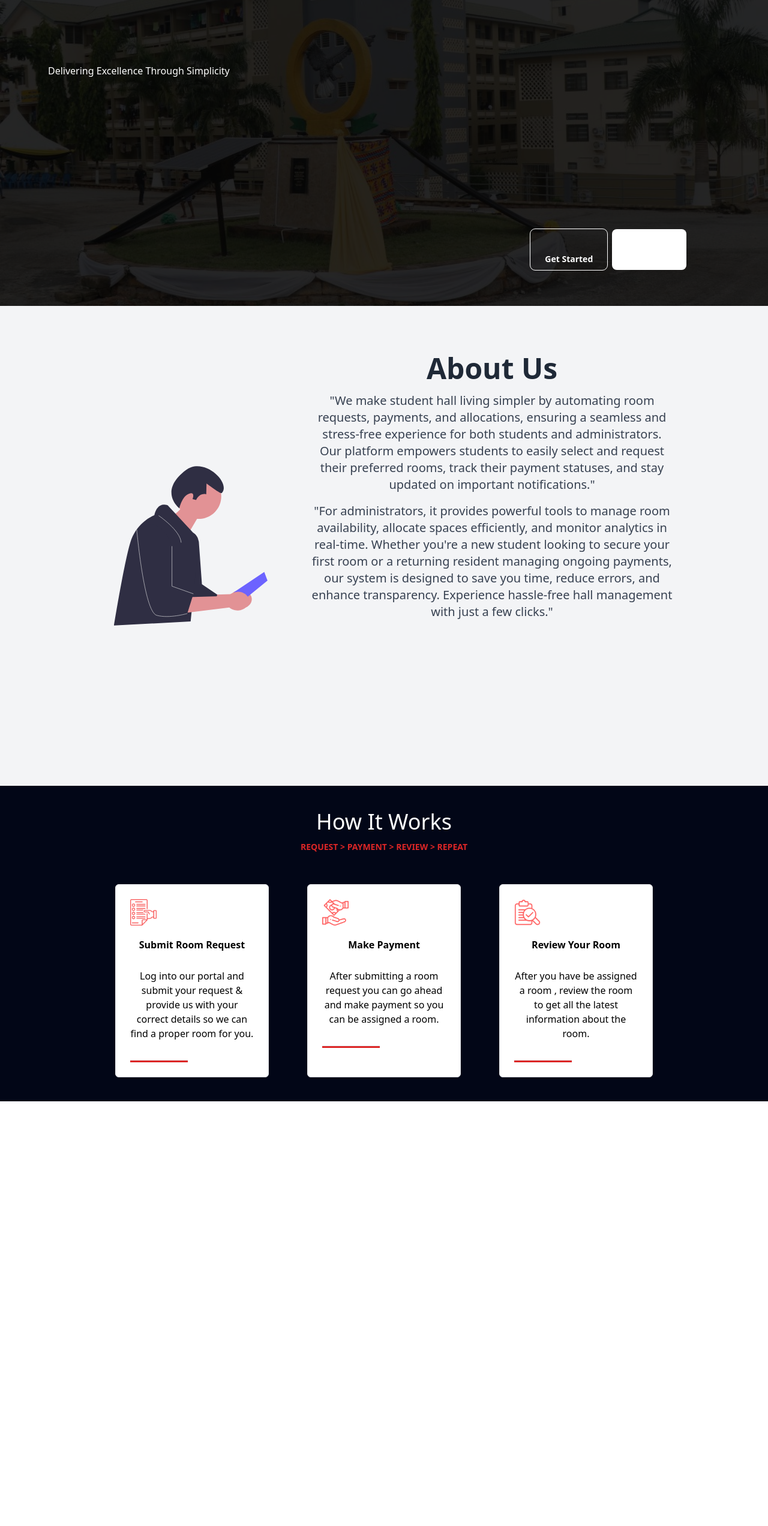
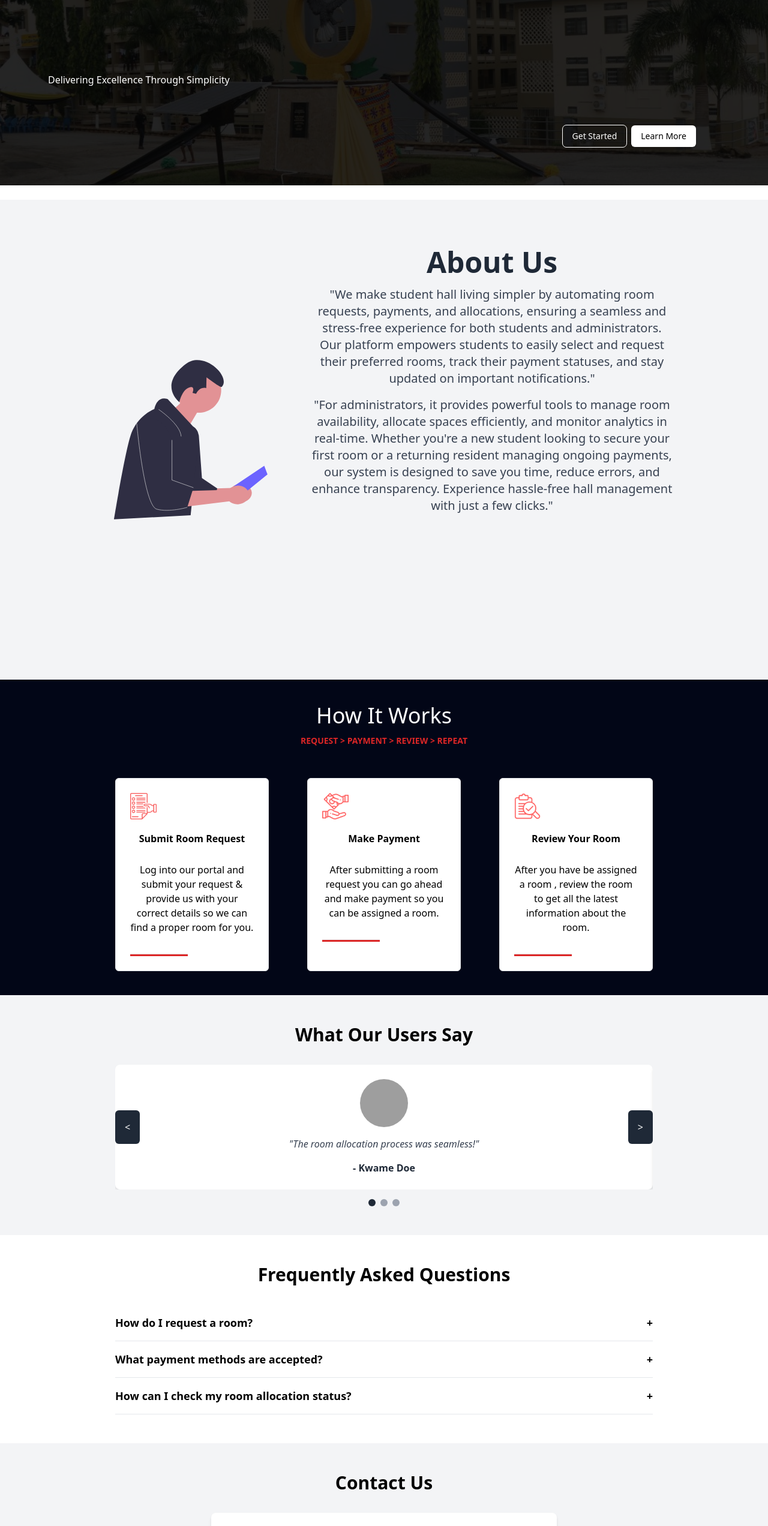
Before and after one commit to samuelfreeman/HallApplicationSystem-Client, a React (Vite) app: page / in a window 1280 px wide. Shown: the part 195-2739 px from the top of the page at 60% size. Before the commit the page ends 2031 px from the top, so only its background shows below. Built offline with nearby package versions, Linux system fonts and the light colour scheme; grey boxes are pictures that could not be loaded.

Commit message:
few fixes

```diff
--- a/package.json
+++ b/package.json
@@ -12,7 +12,9 @@
   "dependencies": {
     "@hookform/resolvers": "^3.9.1",
     "@radix-ui/react-label": "^2.1.1",
+    "@radix-ui/react-slider": "^1.2.2",
     "@radix-ui/react-slot": "^1.1.1",
+    "@radix-ui/react-tabs": "^1.1.2",
     "@reduxjs/toolkit": "^2.5.0",
     "@types/jwt-decode": "^3.1.0",
     "@types/react-redux": "^7.1.34",
--- a/src/Pages/HomePage.tsx
+++ b/src/Pages/HomePage.tsx
@@ -3,6 +3,10 @@ import Navbar from "../component/Navbar";
 import Hero from "../component/Hero";
 import About from "../component/About";
 import HIW from "../component/HIW";
+import ContactUs from "../component/ContactUs";
+import Testimonials from "../component/Testimonials";
+import FAQ from "../component/FAQ";
+import Footer from "../component/Footer";
 const HomePage = () => {
 
 
@@ -15,6 +19,10 @@ const HomePage = () => {
       <About />
       <HIW/>
       <Toaster />
+      <Testimonials/>
+      <FAQ/>
+      <ContactUs/>
+      <Footer/>
     </div>
   );
 };
--- /dev/null
+++ b/src/component/ContactUs.tsx
@@ -0,0 +1,61 @@
+import React, { useState } from "react";
+import { Button } from "../../components/ui/button";
+
+const ContactUs: React.FC = () => {
+  const [form, setForm] = useState({ name: "", email: "", message: "" });
+
+  const handleChange = (e: React.ChangeEvent<HTMLInputElement | HTMLTextAreaElement>) => {
+    setForm({ ...form, [e.target.name]: e.target.value });
+  };
+
+  const handleSubmit = (e: React.FormEvent) => {
+    e.preventDefault();
+    alert("Your message has been sent!");
+    setForm({ name: "", email: "", message: "" });
+  };
+
+  return (
+    <section className="bg-gray-100 py-12 px-6">
+      <h2 className="text-3xl font-bold text-center mb-8">Contact Us</h2>
+      <form
+        onSubmit={handleSubmit}
+        className="max-w-xl mx-auto bg-white p-6 rounded-lg shadow-md"
+      >
+        <input
+          type="text"
+          name="name"
+          value={form.name}
+          placeholder="Your Name"
+          onChange={handleChange}
+          required
+          className="w-full border border-gray-300 rounded-lg p-3 mb-4"
+        />
+        <input
+          type="email"
+          name="email"
+          value={form.email}
+          placeholder="Your Email"
+          onChange={handleChange}
+          required
+          className="w-full border border-gray-300 rounded-lg p-3 mb-4"
+        />
+        <textarea
+          name="message"
+          value={form.message}
+          placeholder="Your Message"
+          onChange={handleChange}
+          required
+          className="w-full border border-gray-300 rounded-lg p-3 mb-4"
+        />
+        <Button
+          type="submit"
+          className="w-full bg-black text-white py-3 rounded-lg hover:bg-slate-950 "
+        >
+          Send Message
+        </Button>
+      </form>
+    </section>
+  );
+};
+
+export default ContactUs;
--- /dev/null
+++ b/src/component/FAQ.tsx
@@ -0,0 +1,44 @@
+import React, { useState } from "react";
+
+interface FAQItem {
+  question: string;
+  answer: string;
+}
+
+const faqItems: FAQItem[] = [
+  { question: "How do I request a room?", answer: "You can request a room by logging in and selecting your preferred room under the 'Room Requests' tab." },
+  { question: "What payment methods are accepted?", answer: "We accept all major credit cards, bank transfers, and mobile money payments." },
+  { question: "How can I check my room allocation status?", answer: "Once your request is approved, the status will be updated in your dashboard." },
+];
+
+const FAQ: React.FC = () => {
+  const [activeIndex, setActiveIndex] = useState<number | null>(null);
+
+  const toggleFAQ = (index: number) => {
+    setActiveIndex(index === activeIndex ? null : index);
+  };
+
+  return (
+    <section className="bg-white py-12 px-6">
+      <h2 className="text-3xl font-bold text-center mb-8">Frequently Asked Questions</h2>
+      <div className="max-w-4xl mx-auto">
+        {faqItems.map((item, index) => (
+          <div
+            className="border-b border-gray-200 py-4"
+            key={index}
+          >
+            <h4
+              onClick={() => toggleFAQ(index)}
+              className="text-lg font-semibold cursor-pointer flex justify-between items-center"
+            >
+              {item.question} <span>{activeIndex === index ? "-" : "+"}</span>
+            </h4>
+            {activeIndex === index && <p className="mt-2 text-gray-600">{item.answer}</p>}
+          </div>
+        ))}
+      </div>
+    </section>
+  );
+};
+
+export default FAQ;
--- /dev/null
+++ b/src/component/Footer.tsx
@@ -0,0 +1,18 @@
+import React from "react";
+
+const Footer: React.FC = () => {
+  return (
+    <footer className="bg-slate-950 text-white py-6">
+      <div className="container mx-auto flex flex-col md:flex-row justify-between items-center">
+        <p className="text-center md:text-left">&copy; {new Date().getFullYear()} Hall Management System. All Rights Reserved.</p>
+        <ul className="flex space-x-4 mt-4 md:mt-0">
+          <li><a href="/privacy-policy" className="hover:underline">Privacy Policy</a></li>
+          <li><a href="/terms" className="hover:underline">Terms & Conditions</a></li>
+          <li><a href="/contact" className="hover:underline">Contact Us</a></li>
+        </ul>
+      </div>
+    </footer>
+  );
+};
+
+export default Footer;
--- a/src/component/Hero.tsx
+++ b/src/component/Hero.tsx
@@ -3,13 +3,13 @@ import { Typewriter } from 'react-simple-typewriter'
 import { Button } from '../../components/ui/button'
 const Hero = () => {
     return (
-        <div className='w-full h-[80vh]   '>
-            <div className="relative  bg-cover bg-center h-full" style={{ backgroundImage: "url('/autonomypic.jpg')" }}>
+        <div className='w-full h-[30vh]   mt-20 lg:mb-52'>
+            <div className="relative  bg-cover bg-center pb-16 " style={{ backgroundImage: "url('/autonomypic.jpg')" }}>
                 {/* Black Overlay */}
                 <div className="absolute inset-0 bg-black bg-opacity-85 w-full"></div>
                 {/* Content */}
-                <div className="relative z-10 flex flex-col pr-14  text-white gap-7  pl-20 ">
-                    <h1 className='pt-8  max-w-[800px] pl-[5px] lg:pl-[20px] h-[20px]' >
+                <div className="relative z-10 flex flex-col pr-14  text-white gap-7  pl-10 lg:pl-20 ">
+                    <h1 className='pt-8 pr-20  max-w-44 lg:max-w-[800px]  lg:pl-[20px] h-[20px]' >
 
 
 
@@ -27,16 +27,13 @@ const Hero = () => {
                         </span>
                     </h1>
 
-<h1 className='pt-44'>Delivering Excellence Through Simplicity</h1>
-                    <div className="flex  space-x-2  justify-end lg:pr-20 lg:pt-56   pl-10  ">
-                        <Button className="px-6 pt-10  outline outline-1  hover:bg-white hover:text-black text-white font-semibold rounded-lg">
-                            Get Started
-                        </Button>
-                        <Button className="lg:px-6 px-10   bg-white hover:text-white hover:bg-transparent hover:outline hover:outline-1    rounded-lg ">
-                            Learn More
-                        </Button>
+                    <h1 className='pt-44 '>Delivering Excellence Through Simplicity</h1>
+                </div>
+                    <div className=" relative flex  space-x-2  mt-6 justify-end lg:pr-20 lg:pt-10  ml-10 mr-10  ">
+                     <Button className='text-white outline-1 outline'> Get Started</Button>
+                     <Button className='text-black bg-white'> Learn More</Button>
                     </div>
-                </div>
+
             </div>
 
         </div>
--- /dev/null
+++ b/src/component/Testimonials.tsx
@@ -0,0 +1,79 @@
+import React, { useState } from "react";
+
+interface Testimonial {
+  name: string;
+  feedback: string;
+  image: string;
+}
+
+const testimonials: Testimonial[] = [
+  { name: "Kwame Doe", feedback: "The room allocation process was seamless!", image: "/images/john.jpg" },
+  { name: "Mike Asamoah", feedback: "Managing payments has never been easier.", image: "/images/jane.jpg" },
+  { name: "Alex Boateng", feedback: "A reliable system that saves time and stress.", image: "/images/alex.jpg" },
+];
+
+const Testimonials: React.FC = () => {
+  const [currentSlide, setCurrentSlide] = useState(0);
+
+  const nextSlide = () => {
+    setCurrentSlide((prev) => (prev + 1) % testimonials.length);
+  };
+
+  const prevSlide = () => {
+    setCurrentSlide((prev) => (prev - 1 + testimonials.length) % testimonials.length);
+  };
+
+  return (
+    <section className="bg-gray-100 py-12 px-6">
+      <h2 className="text-3xl font-bold text-center mb-8">What Our Users Say</h2>
+      <div className="relative max-w-4xl mx-auto">
+        <div className="overflow-hidden">
+          <div
+            className="flex transition-transform duration-500"
+            style={{ transform: `translateX(-${currentSlide * 100}%)` }}
+          >
+            {testimonials.map((testimonial, index) => (
+              <div
+                key={index}
+                className="min-w-full p-6 bg-white rounded-lg shadow-md flex flex-col items-center text-center"
+              >
+                <img
+                  src={testimonial.image}
+                  alt={`${testimonial.name}'s photo`}
+                  className="w-20 h-20 rounded-full mb-4"
+                />
+                <p className="italic text-gray-700">"{testimonial.feedback}"</p>
+                <h4 className="mt-4 font-semibold text-gray-800">- {testimonial.name}</h4>
+              </div>
+            ))}
+          </div>
+        </div>
+        <button
+          className="absolute left-0 top-1/2 transform -translate-y-1/2 bg-gray-800 text-white rounded-md p-4 hover:bg-gray-700"
+          onClick={prevSlide}
+        >
+          {"<"}
+        </button>
+        <button
+          className="absolute right-0 top-1/2 transform -translate-y-1/2 bg-gray-800 text-white rounded-md p-4 hover:bg-gray-700"
+          onClick={nextSlide}
+        >
+          {">"}
+        </button>
+      </div>
+      <div className="flex justify-center mt-4 space-x-2">
+        {testimonials.map((_, index) => (
+          <button
+            key={index}
+            onClick={() => setCurrentSlide(index)}
+            className={`w-3 h-3 rounded-full ${
+              currentSlide === index ? "bg-gray-800" : "bg-gray-400"
+            }`}
+          ></button>
+        ))}
+      </div>
+    </section>
+  );
+};
+
+export default Testimonials;
```
Also changed, not shown: src/component/Navbar.tsx (+10 -16 lines), components.json, 1 other file (tests, documents, lock files or other folders).
